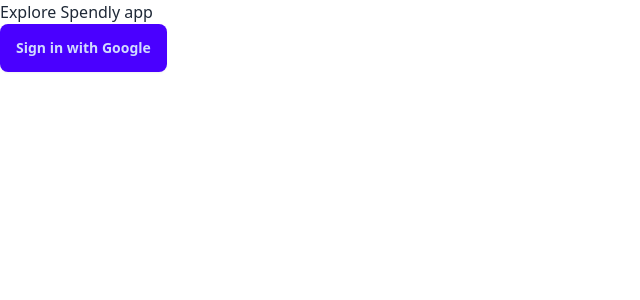
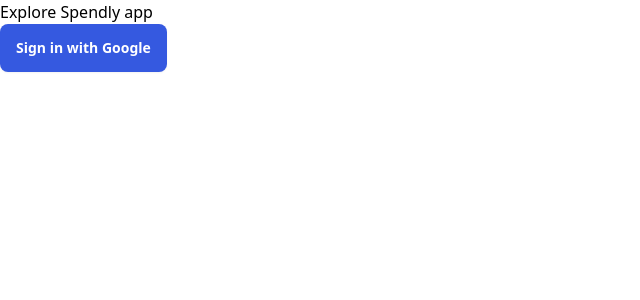
Before and after one commit to Artem-Kysylov/spendly-app, a React (Vite) app: page / in a window 1280 px wide. Shown: the top 300 px of the page, without its empty margins (0-640 px from the left). Built offline with nearby package versions, Linux system fonts and the light colour scheme.

Commit message:
add new styles to config add 404 page

```diff
--- a/src/App.tsx
+++ b/src/App.tsx
@@ -1,3 +1,6 @@
+// Imports
+import './index.css'
+
 // Import components
 import Button from "./components/Button"
 
@@ -7,7 +10,7 @@
       <h1>Explore Spendly app</h1>
       <Button
         text='Sign in with Google'
-        className="btn-primary"
+        className="btn-primary text-white"
       />
     </>
   )
--- a/src/components/Button.tsx
+++ b/src/components/Button.tsx
@@ -1,9 +1,8 @@
-import React from 'react'
 import { ButtonProps } from '../types/types'
 
-const Button = ({ text, className }: ButtonProps ) => {
+const Button = ({ text, className, onClick }: ButtonProps) => {
   return (
-    <button className={`btn ${className}`}>{text}</button>
+    <button className={`btn ${className}`} onClick={onClick}>{text}</button>
   )
 }
 
--- a/src/main.tsx
+++ b/src/main.tsx
@@ -10,6 +10,7 @@
 import FormPage from './routes/FormPage.tsx'
 
 createRoot(document.getElementById('root')!).render(
+  <div data-theme="mytheme">
     <BrowserRouter>
       <Routes>
           <Route path="/" element={<App />} />
@@ -18,4 +19,5 @@
           <Route path="/*" element={<NotFound/>} />
       </Routes>
     </BrowserRouter>
+  </div>
 )
--- a/src/routes/NotFound.tsx
+++ b/src/routes/NotFound.tsx
@@ -1,8 +1,25 @@
-import React from 'react'
+import { useNavigate } from 'react-router-dom'
+
+// Import components
+import Button from '../components/Button'
 
 const NotFound = () => {
+  const navigate = useNavigate()
+
+  const handleClick = () => {
+    navigate('/')
+  }
+
   return (
-    <div>NotFound</div>
+    <div>
+      <h1>404</h1>
+      <p>Sorry, this page does not exist</p>
+      <Button
+        text='Go to the login'
+        className="btn-primary text-white"
+        onClick={handleClick}
+      />
+    </div>
   )
 }
 
--- a/tailwind.config.js
+++ /dev/null
@@ -1,12 +0,0 @@
-import daisyui from 'daisyui';
-
-export default {
-  content: [
-    "./index.html",
-    "./src/**/*.{js,ts,jsx,tsx}",
-  ],
-  theme: {
-    extend: {},
-  },
-  plugins: [daisyui],
-};
--- /dev/null
+++ b/tailwind.config.ts
@@ -0,0 +1,24 @@
+import type { Config } from 'tailwindcss';
+import daisyui from 'daisyui';
+
+const config: Config = {
+  content: [
+    "./index.html",
+    "./src/**/*.{js,ts,jsx,tsx}",
+  ],
+  theme: {
+    extend: {},
+  },
+  plugins: [daisyui],
+  daisyui: {
+    themes: [
+      {
+        mytheme: {
+          'primary': '#3559E0',
+        },
+      },
+    ],
+  },
+};
+
+export default config;
```
Lines whose indentation alone changed are shown as unchanged.
